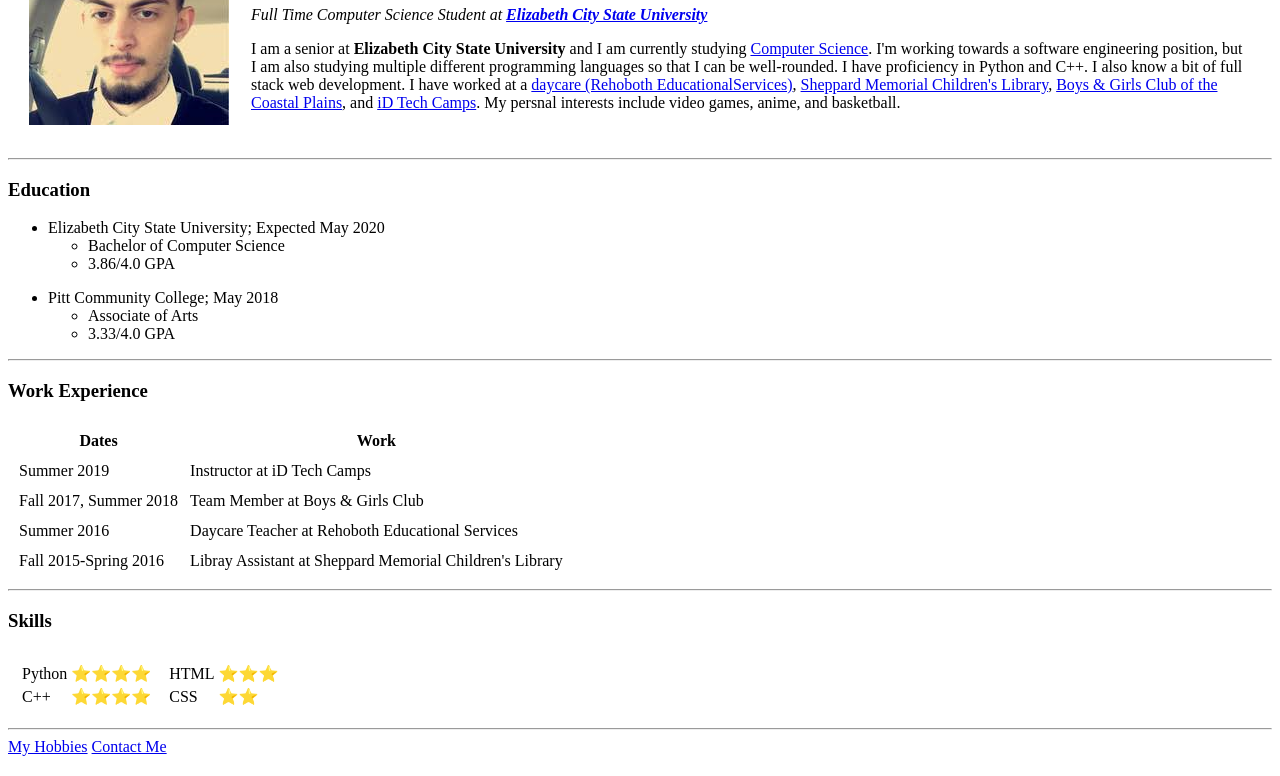
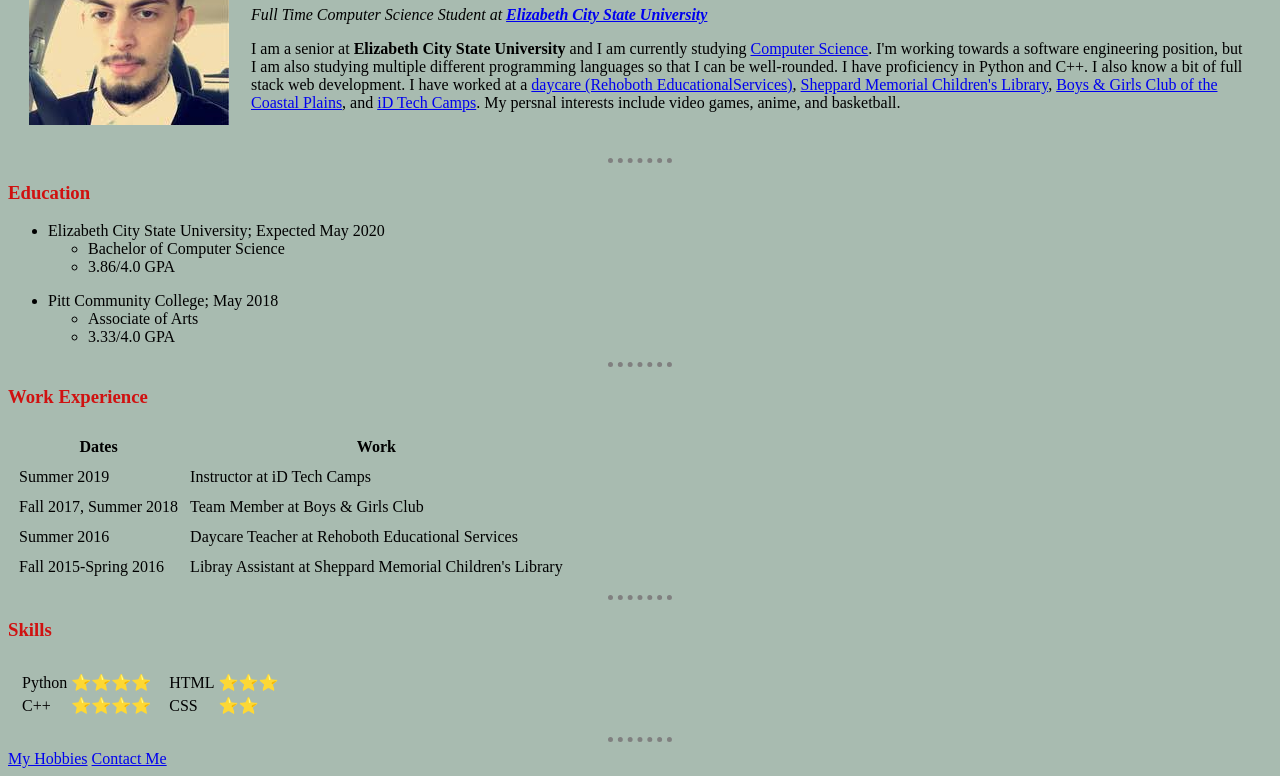
Before and after one commit to FarrinBe/cv, a plain HTML site: page index.html in a window 1280 px wide. Shown: the part 104-880 px from the top of the page. Drawn offline with Linux system fonts and the light colour scheme.

Commit message:
updated files

```diff
--- a/contact.html
+++ b/contact.html
@@ -3,6 +3,7 @@
   <head>
     <meta charset="utf-8">
     <title>Contact Me</title>
+    <link rel="stylesheet" href="css/styles.css" />
   </head>
   <body>
     <h1>Contact Me</h1>
--- a/index.html
+++ b/index.html
@@ -4,14 +4,15 @@
 <head>
   <meta charset="utf-8">
   <title>֍ Ben's Personal Website</title>
+  <link rel="stylesheet" href="css/styles.css" />
 </head>
 
 <body>
-  <table cellspacing = "20">
+  <table cellspacing="20">
     <tr>
-      <td><img src="ben_profile_pic.png"
-      alt="Benjamin profile picture"></td>
-      <td><h1>Benjamin Farrington</h1>
+      <td><img src="ben_profile_pic.png" alt="Benjamin profile picture"></td>
+      <td>
+        <h1>Benjamin Farrington</h1>
         <p>
           <em>Full Time Computer Science Student at <strong><a href="ecsu.edu">Elizabeth City State University</a></strong></em>
         </p>
@@ -28,7 +29,8 @@
             Children's Library</a>, <a href="https://www.bgccp.com/">Boys & Girls Club of
             the Coastal Plains</a>, and <a href="https://www.idtech.com/">iD Tech Camps</a>.
           My persnal interests include video games, anime, and basketball.
-      </p></td>
+        </p>
+      </td>
     </tr>
   </table>
   <hr />
```
Also changed, not shown: hobbies.html (+1 -0 lines). Lines whose indentation alone changed are shown as unchanged.
